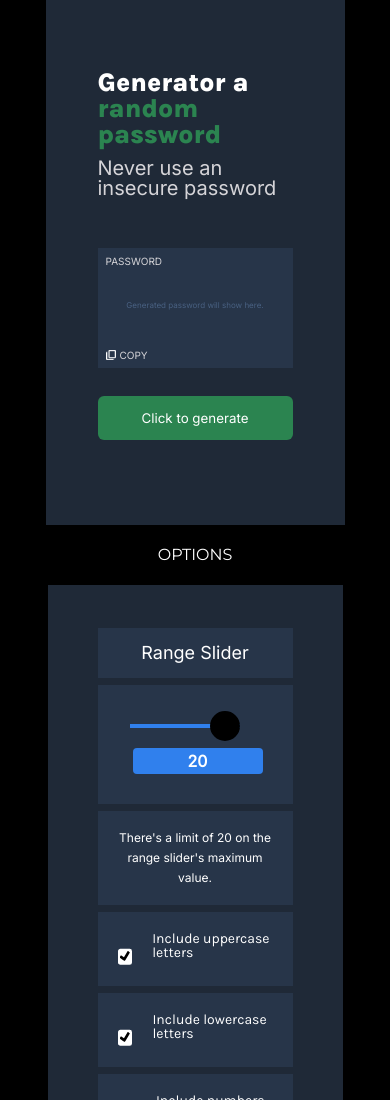
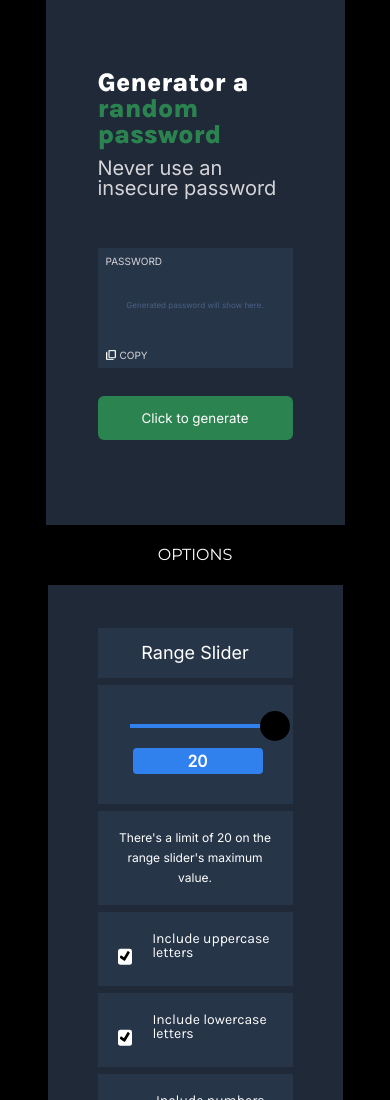
Before and after one commit to iadnanahsan/password-generator-by-iadnanahsan, a plain HTML site: page index.html in a window 390 px wide. Shown: the top 1100 px of the page. Drawn offline with Linux system fonts and the light colour scheme.

Commit message:
update style.css

```diff
--- a/assets/css/style.css
+++ b/assets/css/style.css
@@ -262,7 +262,7 @@ input[type="checkbox"]:disabled {
 
     .slider input[type="range"] {
         margin-bottom: 20px;
-        width: 110px !important;
+        width: 160px !important;
     }
 
     .result-contain {
```
